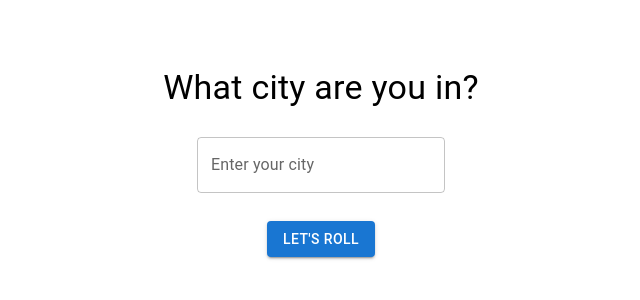
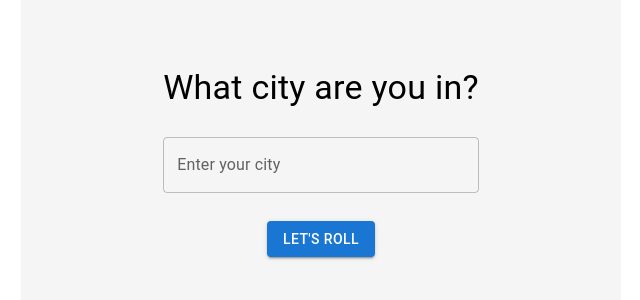
Before and after one commit to arjun-rai/cityquest, a React (Create React App) app in the folder cityquest/: page / in a window 1280 px wide. Shown: the part 228-528 px from the top of the page, without its empty margins (319-959 px from the left). Built offline with nearby package versions, Linux system fonts and the light colour scheme.

Commit message:
made better

```diff
--- a/cityquest/src/App.js
+++ b/cityquest/src/App.js
@@ -1,12 +1,13 @@
 import './App.css';
 import { useState } from 'react';
-import { TextField, Button, Typography, Container, Select, MenuItem, InputLabel, FormControl } from '@mui/material';
+import { TextField, Button, Typography, Container, Select, MenuItem, InputLabel, FormControl, Grid, Card } from '@mui/material';
 
 function App() {
   const [city, setCity] = useState('');
   const [submittedCity, setSubmittedCity] = useState('');
   const [distanceOption, setDistanceOption] = useState('');
   const [numLocations, setNumLocations] = useState('');
+  const [locations, setLocations] = useState([]);
 
   const handleInputChange = (event) => {
     setCity(event.target.value);
@@ -27,18 +28,24 @@ function App() {
   };
 
   const handleFetchLocations = () => {
-    // This is where you would fetch locations based on city, distance, and numLocations
-    console.log(`Fetching ${numLocations} locations in ${submittedCity} within ${distanceOption} distance.`);
+    const fetchedLocations = Array.from({ length: numLocations }, (_, index) => ({
+      number: index + 1,
+      name: `Location ${index + 1}`,
+    }));
+    setLocations(fetchedLocations);
+    // Clear all states
+    setSubmittedCity('');
+    setDistanceOption('');
+    setNumLocations('');
   };
 
   return (
-    <Container className="App" maxWidth="sm">
-      {!submittedCity ? (
-        <>
-          <Typography variant="h4" gutterBottom>
+    <Container className="App" maxWidth="sm" style={{ backgroundColor: '#f5f5f5', padding: '20px', borderRadius: '8px', minHeight: '100vh', display: 'flex', flexDirection: 'column', justifyContent: 'center' }}>
+      {!submittedCity && locations.length === 0 ? (
+        <form onSubmit={handleSubmit}>
+          <Typography variant="h4" gutterBottom align="center">
             What city are you in?
           </Typography>
-          <form onSubmit={handleSubmit}>
           <TextField
             label="Enter your city"
             variant="outlined"
@@ -56,8 +63,7 @@ function App() {
             Let's roll
           </Button>
         </form>
-        </>
-      ) : (
+      ) : locations.length === 0 ? (
         <div style={{ textAlign: 'center', marginTop: '20px' }}>
           <Typography variant="h6">
             You are in: {submittedCity}
@@ -67,6 +73,7 @@ function App() {
           </Typography>
 
           {/* Distance Selection Buttons */}
+          <div style={{ display: 'flex', justifyContent: 'center', flexWrap: 'wrap' }}>
             {['walking', 'biking', 'driving'].map((option) => (
               <Button
                 key={option}
@@ -81,6 +88,7 @@ function App() {
                 {option.charAt(0).toUpperCase() + option.slice(1)}
               </Button>
             ))}
+          </div>
 
           <div style={{ marginTop: '20px' }}>
             <FormControl fullWidth variant="outlined">
@@ -109,6 +117,25 @@ function App() {
             It's questin' time!
           </Button>
         </div>
+      ) : (
+        <div style={{ marginTop: '20px', overflowY: 'auto', maxHeight: '70vh' }}>
+          <Typography variant="h5" gutterBottom align="center">
+            Locations:
+          </Typography>
+          <Grid container spacing={2}>
+            {locations.map((loc) => (
+              <Grid item xs={12} sm={6} md={4} key={loc.number}>
+                <Card style={{ padding: '20px', marginBottom: '20px', textAlign: 'center' }}>
+                  <Typography variant="h6">Location {loc.number}</Typography>
+                  <Typography variant="body1">{loc.name}</Typography>
+                  <Button variant="outlined" style={{ marginTop: '10px' }}>
+                    Upload Picture
+                  </Button>
+                </Card>
+              </Grid>
+            ))}
+          </Grid>
+        </div>
       )}
     </Container>
   );
```
Lines whose indentation alone changed are shown as unchanged.
